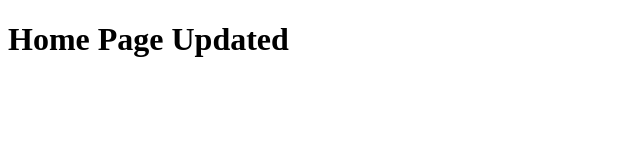
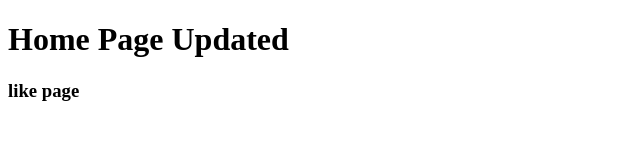
Before and after one commit to ZEK-XCPY/test-repo, a plain HTML site: page index.html in a window 1280 px wide. Shown: the full height of the page, 0-640 px from the left. Drawn offline with Linux system fonts and the light colour scheme.

Commit message:
like page

```diff
--- a/index.html
+++ b/index.html
@@ -7,6 +7,7 @@
 </head>
 <body>
   <h1>Home Page Updated</h1>
+  <h3>like page</h3>
 
 </body>
 </html>
```
